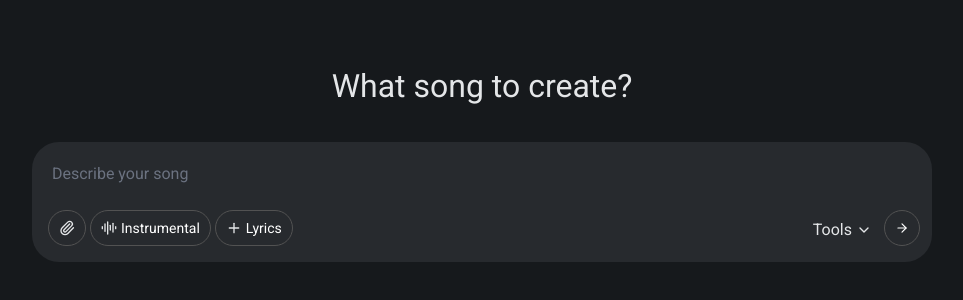
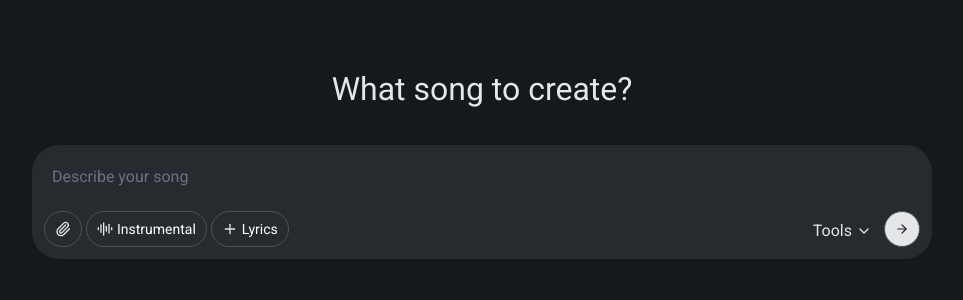
Before and after one commit to xxFREESHROUDxx/musicgpt-prompt-box-clone, a Next.js app: page / in a window 1280 px wide. Shown: the part 238-538 px from the top of the page, without its empty margins (158-1121 px from the left). Built offline with nearby package versions, Linux system fonts and the light colour scheme.

Commit message:
style: design implementation finish

```diff
--- a/components/common/button/button.tsx
+++ b/components/common/button/button.tsx
@@ -31,7 +31,7 @@ const Button: FunctionComponent<ButtonProps> = ({
     <button
       type={type}
       className={twclsx(
-        "group relative flex h-9 shrink-0 grow-0 select-none items-center justify-center gap-1 rounded-full text-sm transition-all hover:cursor-pointer",
+        "group relative flex h-9 shrink-0 grow-0 select-none items-center justify-center gap-1 rounded-full text-sm transition-all duration-200 ease-in-out hover:cursor-pointer",
         {
           "px-2 py-2": size === ButtonSizes.SMALL,
           "px-2.5": size === ButtonSizes.BASE,
@@ -49,7 +49,7 @@ const Button: FunctionComponent<ButtonProps> = ({
           "border-none": borderLess,
         },
         {
-          "pointer-events-none": loading || disabled,
+          "pointer-events-none bg-neutral-base": loading || disabled,
           "bg-scale-1": loading,
         },
         className,
--- a/components/common/tools-dropdown.tsx
+++ b/components/common/tools-dropdown.tsx
@@ -1,6 +1,6 @@
 "use client";
 
-import { useState, useRef } from "react";
+import { useState, useRef, FC } from "react";
 import { Aperture, Check, ChevronDown, Type } from "lucide-react";
 import { Dropdown } from "./dropdown";
 import Badge from "./badge";
@@ -32,7 +32,7 @@ const tools: Tool[] = [
   },
 ];
 
-export const ToolsDropdown = () => {
+export const ToolsDropdown: FC = () => {
   const [activeTool, setActiveTool] = useState<Tool>(tools[0]);
   const dropdownRef = useRef<HTMLDivElement>(null);
 
@@ -81,15 +81,15 @@ export const ToolsDropdown = () => {
                   </span>
                 </div>
               </div>
-              <div className="flex h-5 w-5 items-center justify-center rounded-full bg-neutral-light/10 transition-all duration-200 ease-in-out">
-                {activeTool.id === tool.id && (
+              {activeTool.id === tool.id && (
+                <div className="flex h-5 w-5 items-center justify-center rounded-full bg-neutral-light/10 transition-all duration-200 ease-in-out">
                   <Check
                     height={20}
                     width={20}
                     className="scale-100 rounded-full bg-neutral-light p-1 text-neutral-black transition-all duration-200 ease-in-out"
                   />
-                )}
-              </div>
+                </div>
+              )}
             </div>
           ))}
         </div>
--- a/components/search-box.tsx
+++ b/components/search-box.tsx
@@ -1,13 +1,24 @@
+"use client";
+
 import { Plus, AudioLines, Paperclip, ArrowRight } from "lucide-react";
 import { ButtonVariants } from "./common/button";
 import Button from "./common/button/button";
 import { ToolsDropdown } from "./common/tools-dropdown";
-import { FC } from "react";
+import { FC, useState } from "react";
+import { twclsx } from "@/utils/twclsx";
+
+type SongMode = "instrumental" | "lyrics" | null;
 
 const SearchBox: FC = () => {
+  const [activeMode, setActiveMode] = useState<SongMode>(null);
+
+  const handleModeToggle = (mode: SongMode) => {
+    setActiveMode((prev) => (prev === mode ? null : mode));
+  };
+
   return (
     <div className="relative h-full w-full rounded-[27px] bg-neutral-base transition duration-200">
-      <form className="overflow-hidden pb-14">
+      <form className="overflow-hidden pb-[50px]">
         <div>
           <textarea
             name="description"
@@ -16,7 +27,7 @@ const SearchBox: FC = () => {
             className="font- text-body-big-medium block h-16 w-full resize-none bg-transparent px-5 py-5 text-base text-pure-white outline-none placeholder:text-neutral-sub-text"
           ></textarea>
         </div>
-        <div className="absolute bottom-4 left-4 right-3 flex h-9 items-center justify-between">
+        <div className="absolute bottom-3 left-3 right-3 flex h-9 items-center justify-between">
           <div className="flex gap-1">
             <Button variant={ButtonVariants.PRIMARY}>
               <Paperclip
@@ -25,7 +36,14 @@ const SearchBox: FC = () => {
                 className="text-neutral-light"
               />
             </Button>
-            <Button variant={ButtonVariants.PRIMARY}>
+            <Button
+              variant={ButtonVariants.PRIMARY}
+              className={twclsx("transition-all duration-200", {
+                "border-neutral-light bg-neutral-light/20 hover:border-neutral-light hover:bg-neutral-light/20":
+                  activeMode === "instrumental",
+              })}
+              onClick={() => handleModeToggle("instrumental")}
+            >
               <AudioLines
                 height={16}
                 width={16}
@@ -33,7 +51,14 @@ const SearchBox: FC = () => {
               />
               Instrumental
             </Button>
-            <Button variant={ButtonVariants.PRIMARY}>
+            <Button
+              variant={ButtonVariants.PRIMARY}
+              className={twclsx("transition-all duration-200", {
+                "border-neutral-light bg-neutral-light/20 hover:border-neutral-light hover:bg-neutral-light/20":
+                  activeMode === "lyrics",
+              })}
+              onClick={() => handleModeToggle("lyrics")}
+            >
               <Plus height={16} width={16} className="text-neutral-light" />
               Lyrics
             </Button>
@@ -41,11 +66,15 @@ const SearchBox: FC = () => {
           <div className="flex gap-1">
             <ToolsDropdown />
             <Button
-              className="h-9 w-9 px-0 py-0 text-neutral-light disabled:bg-neutral-base disabled:text-neutral-black"
+              className="h-9 w-9 bg-neutral-light px-0 py-0"
               variant={ButtonVariants.PRIMARY}
               disabled
             >
-              <ArrowRight height={20} width={20} />
+              <ArrowRight
+                height={20}
+                width={20}
+                className="text-neutral-black"
+              />
             </Button>
           </div>
         </div>
```
